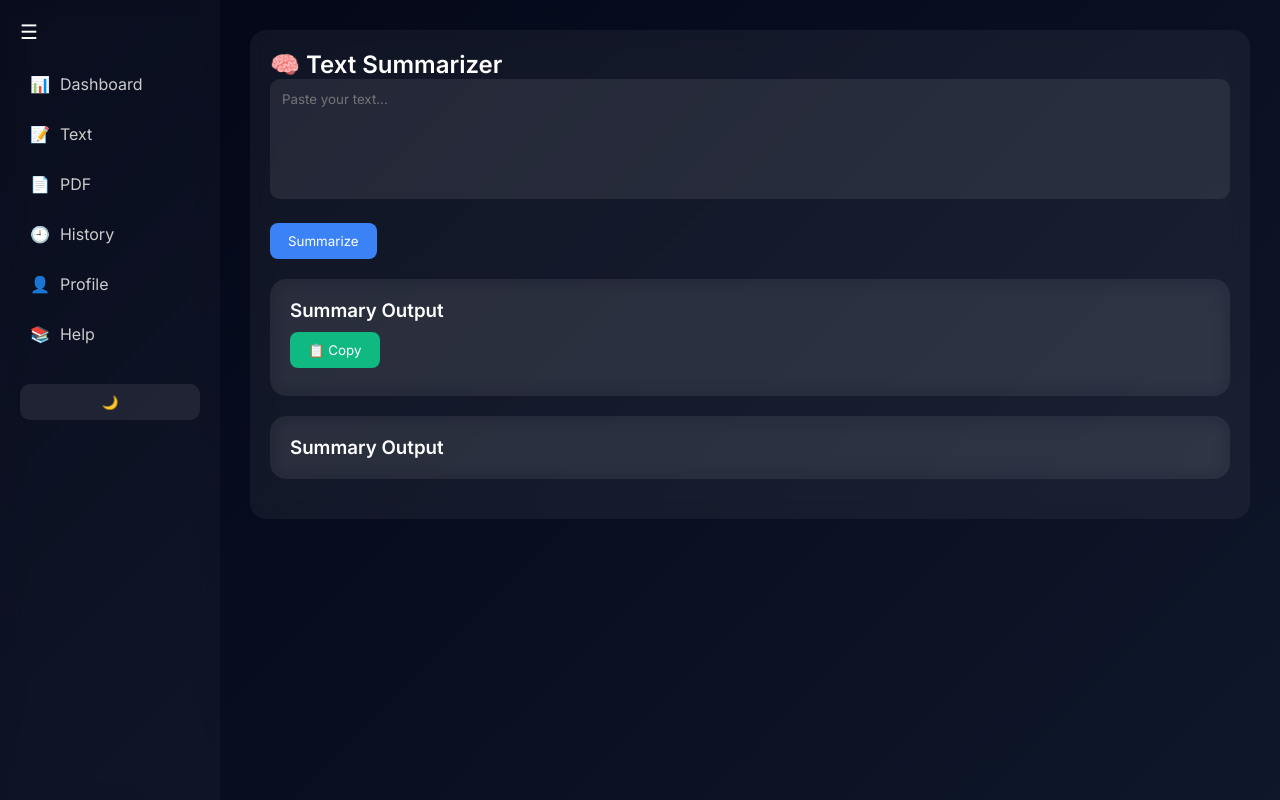
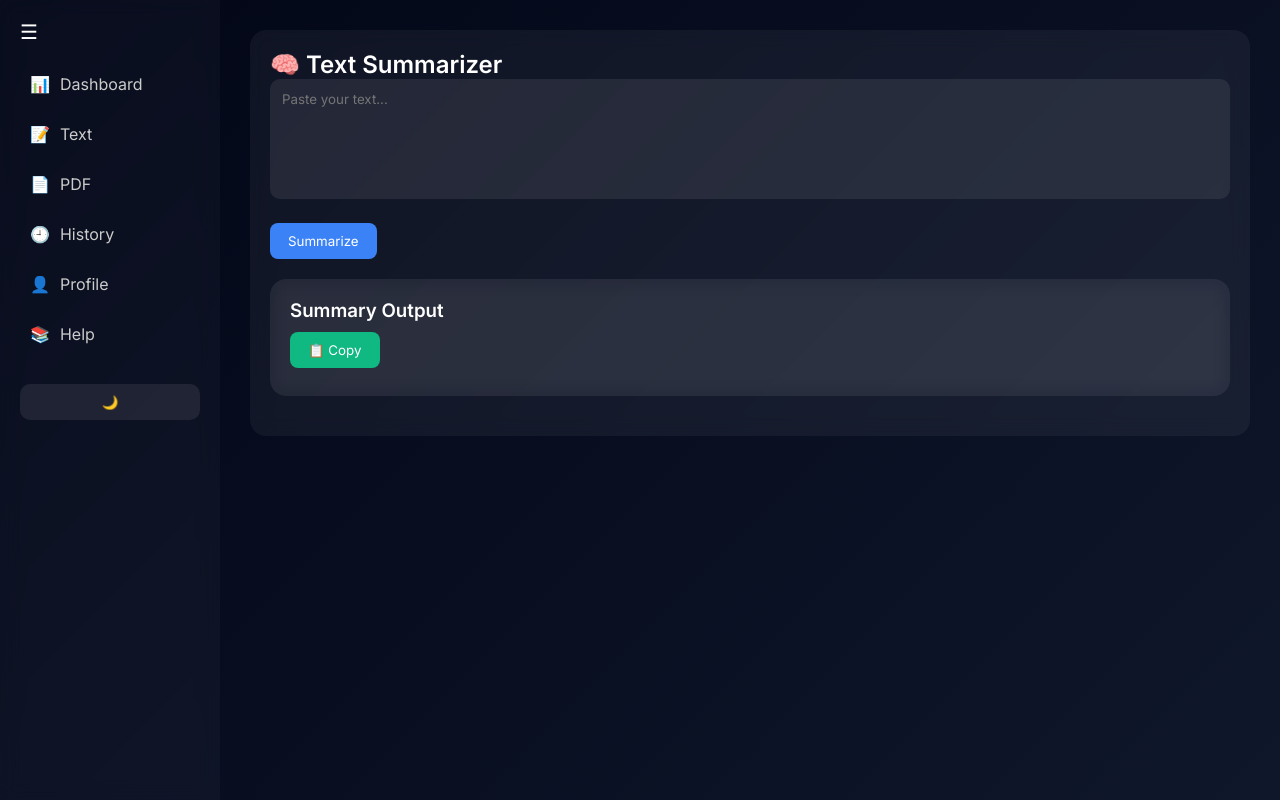
Before and after one commit to gauravdubey5/Smarter-Learning-with-AI-Notes-Summarizer, a Flask app: page /textsummaries in a window 1280 px wide. Run offline with Flask 3, Linux system fonts and the light colour scheme; a user stored in the database is signed in.

Commit message:
Final Commit

```diff
--- a/app.py
+++ b/app.py
@@ -14,7 +14,6 @@
 from reportlab.lib.pagesizes import A4
 from io import BytesIO
 from werkzeug.utils import secure_filename
-
 
 # =========================
 # Flask + DB CONFIG
@@ -76,6 +75,7 @@
         '.' in filename and
         filename.rsplit('.', 1)[1].lower() in DOC_ALLOWED_EXTENSIONS
     )
+
 
 
 # =========================
--- a/templates/base.html
+++ b/templates/base.html
@@ -2,7 +2,7 @@
 <html lang="en">
 <head>
 <meta charset="UTF-8">
-<title>AI App</title>
+<title>AI Study Assistant</title>
 
 <link href="https://fonts.googleapis.com/css2?family=Inter:wght@300;400;600&display=swap" rel="stylesheet">
 
--- a/templates/text_sum.html
+++ b/templates/text_sum.html
@@ -87,13 +87,7 @@
   <span id="copyMsg" class="copy-msg"></span>
 </div>
 
-  <!-- OUTPUT -->
-  <div class="card output-box">
-    <h3>Summary Output</h3>
-    <p id="outputText">{{ summary if summary else "" }}</p>
-  </div>
 
-</div>
 
 <script>
 
```
Also changed, not shown: README.md, static/uploads/4660d56f-260a-49c8-96c3-eaa21a958a5d_1772728396933.png (added), users.db.
